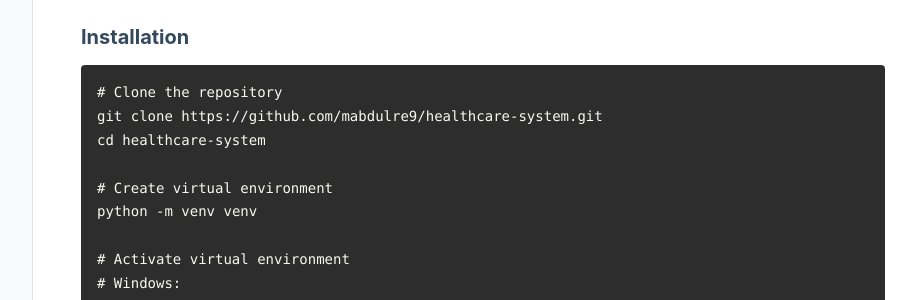
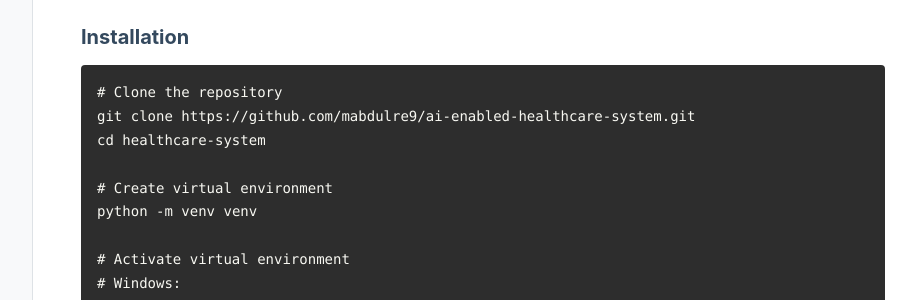
Before and after one commit to mabdulre9/ai-enabled-healthcare-system, a Jekyll site: the page built from docs/index.md, in a window 1280 px wide and 900 px high, scrolled down 1506 px. Shown: the part 152-452 px from the top of the window, without its empty margins (257-1173 px from the left). Built offline with Jekyll 4.4.1, drawn with Linux system fonts in a browser that asks for light colours; some of the changed lines change nothing that is shown.

Commit message:
Update index.md

````diff
--- a/docs/index.md
+++ b/docs/index.md
@@ -57,7 +57,7 @@
 
 ```bash
 # Clone the repository
-git clone https://github.com/mabdulre9/healthcare-system.git
+git clone https://github.com/mabdulre9/ai-enabled-healthcare-system.git
 cd healthcare-system
 
 # Create virtual environment
@@ -148,13 +148,13 @@
 - **User Documentation:** [User Guide](user-guide.html)
 - **API Documentation:** [API Reference](api-reference.html)
 - **Common Issues:** [Troubleshooting](troubleshooting.html)
-- **GitHub Issues:** [Report a bug](https://github.com/mabdulre9/healthcare-system/issues)
+- **GitHub Issues:** [Report a bug](https://github.com/mabdulre9/ai-enabled-healthcare-system/issues)
 
 ---
 
 ## License
 
-This project is licensed under the MIT License. See the [LICENSE](https://github.com/mabdulre9/healthcare-system/blob/main/LICENSE) file for details.
+This project is licensed under the MIT License. See the [LICENSE](https://github.com/mabdulre9/ai-enabled-healthcare-system/blob/main/LICENSE) file for details.
 
 ---
 
````
